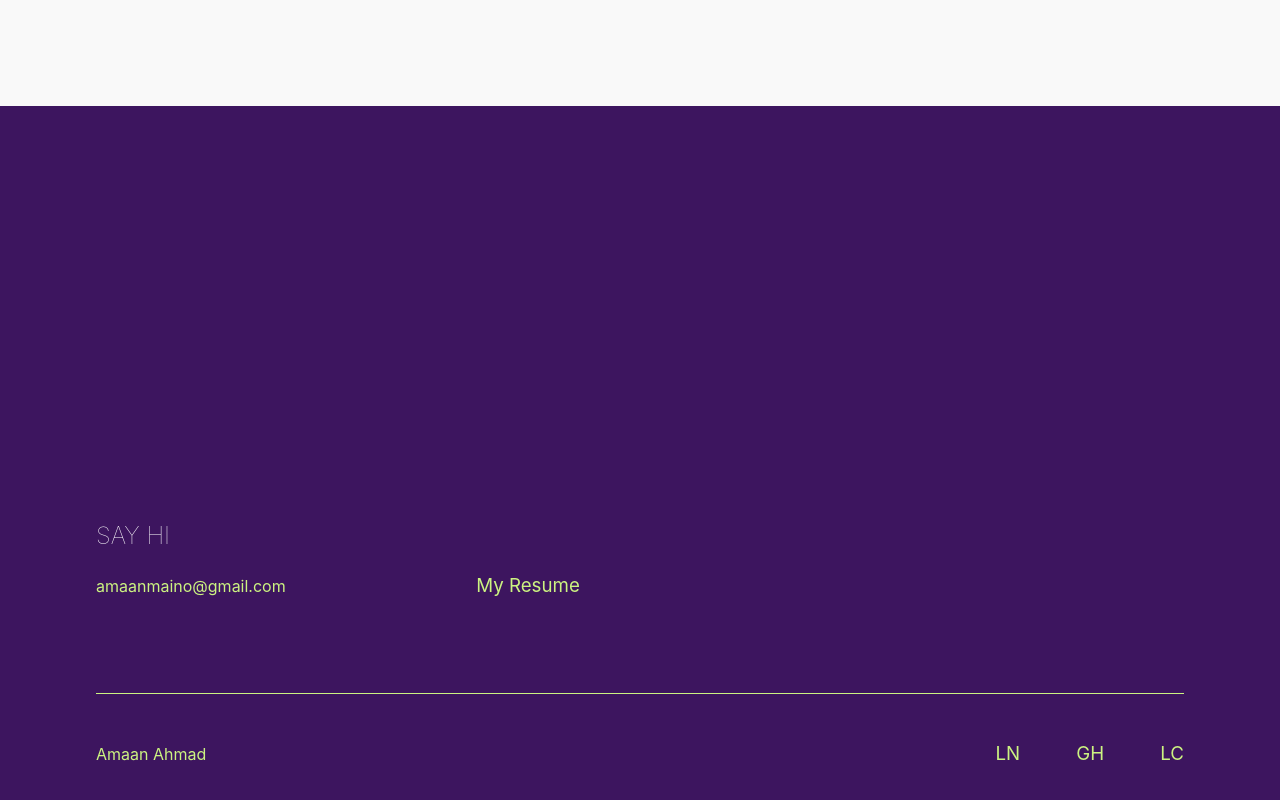
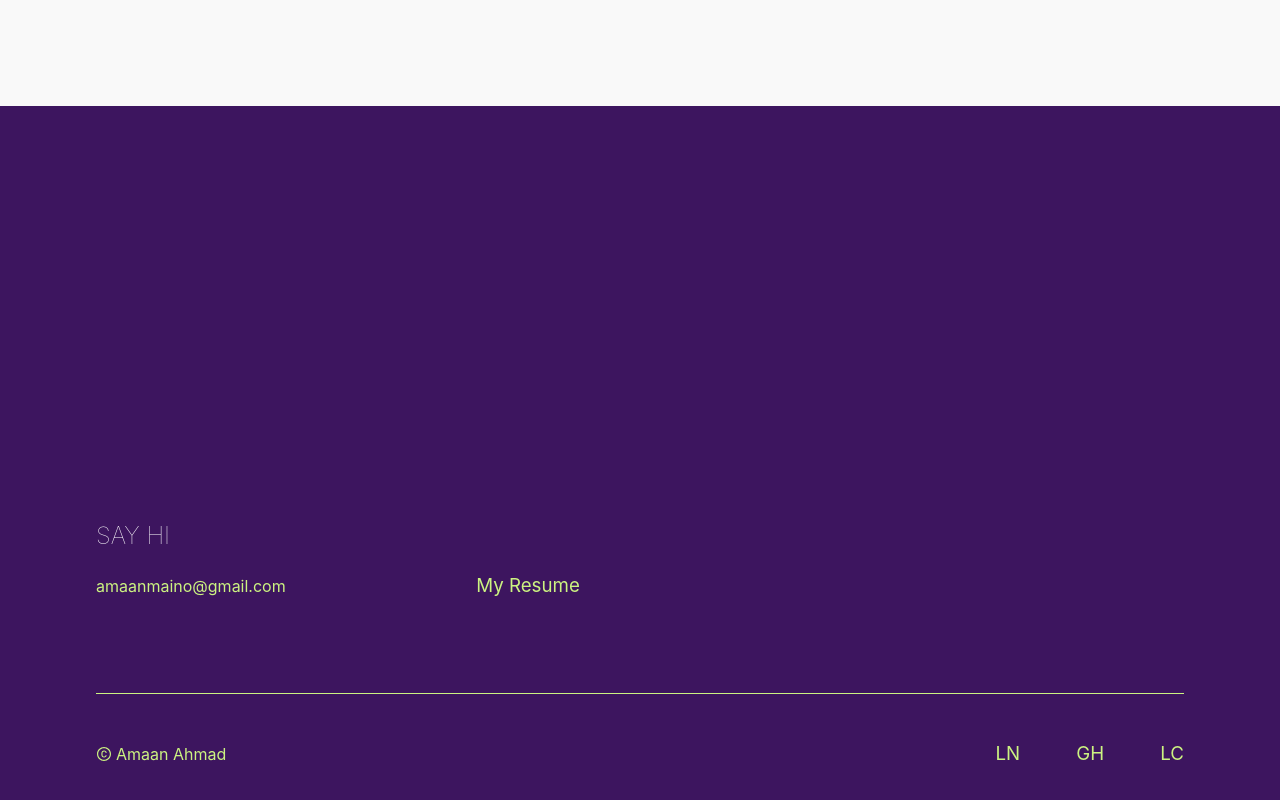
Before and after one commit to Amaan85277/Portfolio, a React (Create React App) app: page / in a window 1280 px wide. Shown: the part 4662-5462 px from the top of the page. Built offline with nearby package versions, Linux system fonts and the light colour scheme.

Commit message:
added copyright icon

```diff
--- a/src/Components/Home/Six/EndingPage/index.js
+++ b/src/Components/Home/Six/EndingPage/index.js
@@ -1,6 +1,7 @@
 import React from "react";
 import styles from "./styles.module.css";
 import { Link } from "react-router-dom";
+import { AiOutlineCopyright } from "react-icons/ai";
 
 function EndingPage() {
   return (
@@ -20,7 +21,11 @@ function EndingPage() {
       </div>
 
       <div className={styles.footer}>
-        <div>Amaan Ahmad</div>
+        <div className={styles.copyright}>
+          <AiOutlineCopyright />
+
+          <span>Amaan Ahmad</span>
+        </div>
 
         <div className={styles.flex}>
           <h3>
--- a/src/Components/Home/Six/EndingPage/styles.module.css
+++ b/src/Components/Home/Six/EndingPage/styles.module.css
@@ -63,13 +63,21 @@
   padding-top: 3em;
 }
 
+.copyright {
+  display: flex;
+  align-items: center;
+
+  span {
+    margin-left: 4px;
+  }
+}
+
 .flex {
   display: flex;
   align-items: center;
 
   h3 {
     margin-left: 3em;
-    /* font-weight: 400; */
     color: var(--color-green) !important;
   }
 
@@ -77,4 +85,10 @@
     text-decoration: none !important;
     color: var(--color-green) !important;
   }
+
+  @media (max-width: 500px) {
+    h3 {
+      margin-left: 2em;
+    }
+  }
 }
```
